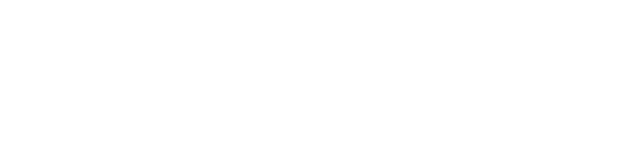
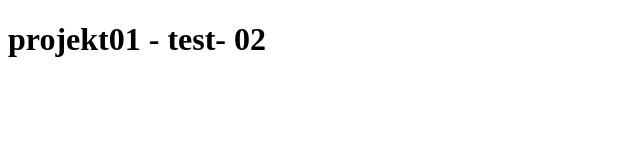
Before and after one commit to jakubflorianczyk/projekt-01, a plain HTML site: page index.html in a window 1280 px wide. Shown: the whole page, without its empty margins (0-640 px from the left). Drawn offline with Linux system fonts and the light colour scheme.

Commit message:
zmiana 3

```diff
--- a/index.html
+++ b/index.html
@@ -8,6 +8,6 @@
     <link rel="stylesheet" href="style.css">
 </head>
 <body>
-
+    <h1>projekt01 - test- 02</h1>
 </body>
 </html>
```
